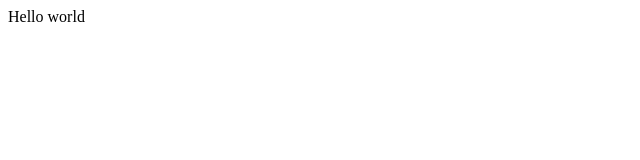
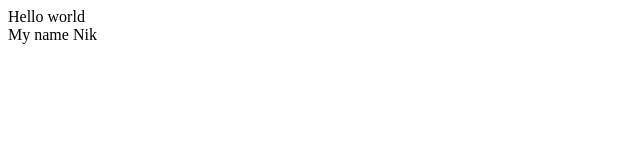
Before and after one commit to nikklimenko/gitproject, a plain HTML site: page folder20/1.html in a window 1280 px wide. Shown: the full height of the page, 0-640 px from the left. Drawn offline with Linux system fonts and the light colour scheme.

```diff
--- a/folder20/1.html
+++ b/folder20/1.html
@@ -13,5 +13,7 @@
     Hello world
 </div>
 
+<div>My name Nik</div>
+
 </body>
 </html>
```
Also changed, not shown: 1 other file.
